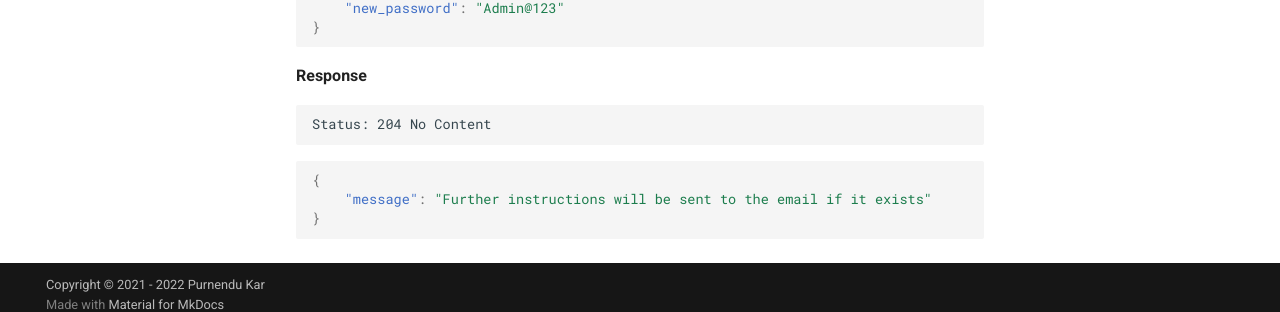
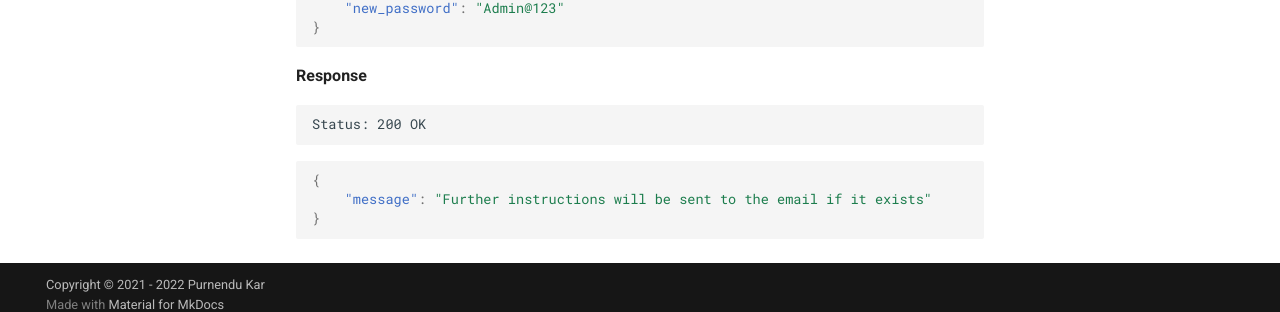
Before and after one commit to purnendukar/PassCave-backend, an MkDocs documentation site: the page built from docs/api/1-auth.md, in a window 1280 px wide and 900 px high, scrolled down 2808 px. Shown: the part 572-884 px from the top of the window. Built offline with MkDocs 1.6.1 and Material for MkDocs 9.7.7, drawn with Linux system fonts in a browser that asks for light colours; comment, search, counter and statistics services are not loaded.

Commit message:
chore(doc): reset password status code

````diff
--- a/docs/api/1-auth.md
+++ b/docs/api/1-auth.md
@@ -147,7 +147,7 @@ new_password    | New Password for the account
 
 **Response**
 ```
-Status: 204 No Content
+Status: 200 OK
 ```
 ```json
 {
````
